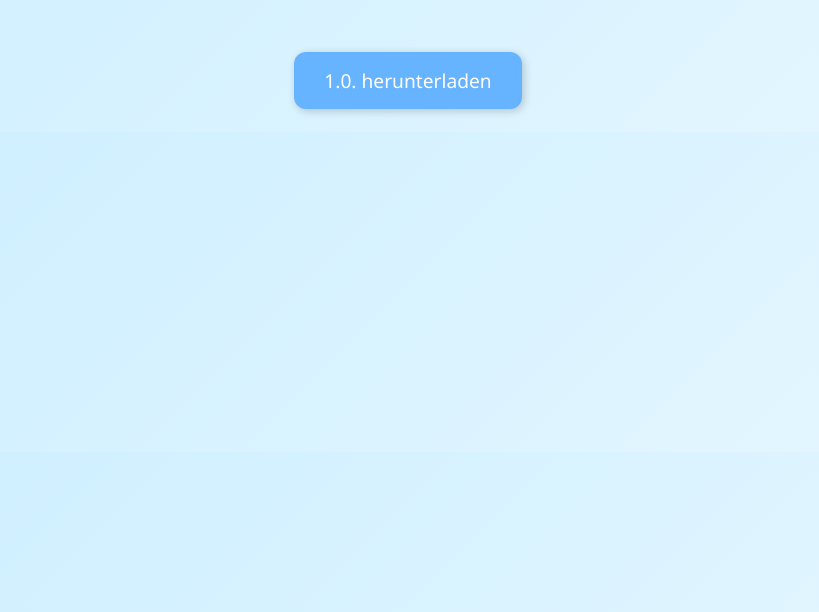
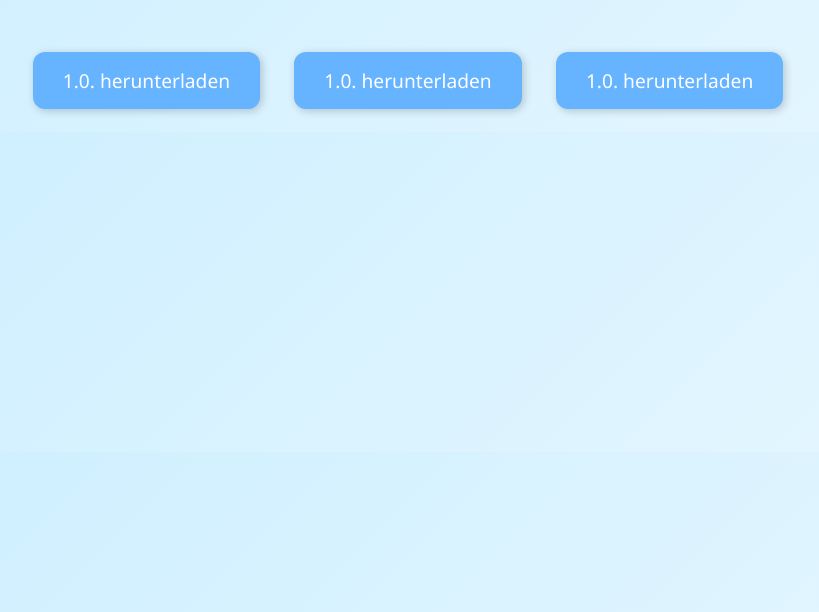
Before and after one commit to Bobi394/PythonCode, a plain HTML site: page index.html in a window 1280 px wide. Shown: the part 188-800 px from the top of the page, without its empty margins (232-1051 px from the left). Drawn offline with Linux system fonts and the light colour scheme.

Commit message:
index.html aktualisieren

```diff
--- a/index.html
+++ b/index.html
@@ -47,6 +47,8 @@
 <body>
     <h1>💾 JumpBot herunterladen</h1>
 
+    <a class="download-button" href="JumpBot_3.0.py" download>1.0. herunterladen</a>
+    <a class="download-button" href="JumpBot_2.0.py" download>1.0. herunterladen</a>
     <a class="download-button" href="JumpBot_1.0.py" download>1.0. herunterladen</a>
 </body>
 </html>
```
